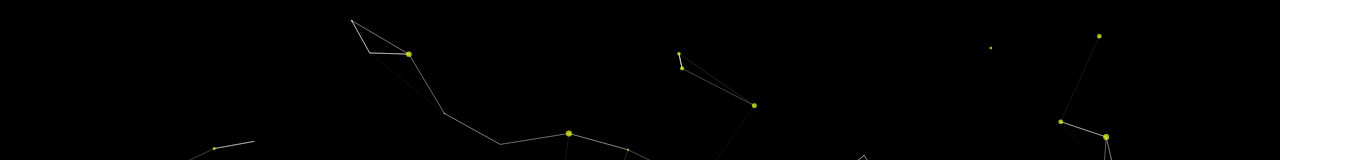
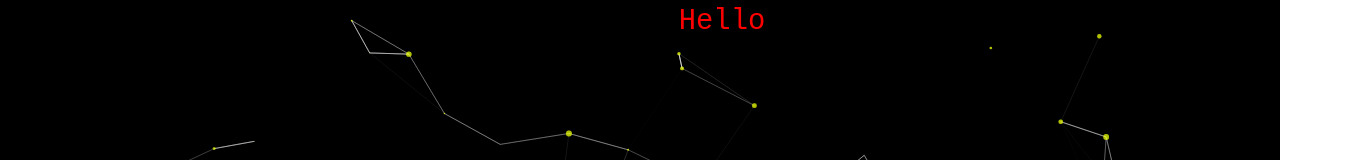
Before and after one commit to banaboi/Portfolio-Website, a React (Create React App) app: page / in a window 1280 px wide. Shown: the top 160 px of the page, 1362 px wide, since content can reach past the window. Built offline with nearby package versions, Linux system fonts and the light colour scheme; a web font is replaced by a local one.

Commit message:
Refactored code into seperate components

```diff
--- a/package.json
+++ b/package.json
@@ -15,6 +15,7 @@
         "@types/react": "^17.0.38",
         "@types/react-dom": "^17.0.11",
         "bootstrap": "^5.1.3",
+        "node-sass": "^7.0.1",
         "react": "^17.0.2",
         "react-bootstrap": "^2.1.0",
         "react-dom": "^17.0.2",
--- a/src/App.css
+++ b/src/App.scss
@@ -48,7 +48,7 @@
     width: 100%;
 }
 
-.headline {
+.titlePage {
     position: absolute;
 }
 
@@ -59,3 +59,7 @@
 .link {
     color: white;
 }
+
+.experiencePage {
+    position: "absolute";
+}
--- a/src/App.tsx
+++ b/src/App.tsx
@@ -1,82 +1,17 @@
 import React, { useState } from "react";
-import logo from "./logo.svg";
-import "./App.css";
+import "./App.scss";
 import "bootstrap/dist/css/bootstrap.css";
-import Particles from "react-tsparticles";
-import useWindowDimensions from "./utilities/useWindowDimensions";
 import { Container } from "react-bootstrap";
-import options from "../src/tsparticlesconfig";
 
-import { FontAwesomeIcon } from "@fortawesome/react-fontawesome";
-import { library } from "@fortawesome/fontawesome-svg-core";
-import { faEnvelope } from "@fortawesome/free-solid-svg-icons";
-import { faLinkedin, faGithub } from "@fortawesome/free-brands-svg-icons";
+import TitlePage from "../src/components/TitlePage";
+import ExperiencePage from "../src/components/ExperiencePage";
 
 const App = () => {
-    const [counter, setCounter] = useState(0);
-
-    const { height, width } = useWindowDimensions();
-
-    const headlineStyle = {
-        color: "white",
-        width: width,
-        height: height * 0.2,
-        top: "30%",
-        left: 0,
-    };
-
-    const professionStyle = {
-        fontStyle: "italic",
-        fontWeight: 10,
-        fontSize: "5vw",
-    };
-
-    const nameStyle = {
-        fontSize: "10vw",
-        fontStyle: "bold",
-    };
-
-    const socialsStlye = {
-        width: width,
-        height: height * 0.2,
-        color: "white",
-    };
-
-    const fontAwesomeIconStyles = {
-        height: "4vw",
-        width: "4vw",
-        padding: "0.4vw",
-    };
-
     return (
         <div className="App">
-            <Particles className="particles" options={options}></Particles>
             <Container>
-                <div className="headline" style={headlineStyle}>
-                    <h1 style={nameStyle}>Luke Banicevic</h1>
-                    <h2 style={professionStyle}>Software Engineer</h2>
-                    <div className="socials" style={socialsStlye}>
-                        <a
-                            className="link"
-                            href="https://www.linkedin.com/in/luke-banicevic-30860115b/"
-                        >
-                            <FontAwesomeIcon
-                                style={fontAwesomeIconStyles}
-                                icon={faLinkedin}
-                            />
-                        </a>
-                        <a className="link" href="https://github.com/banaboi">
-                            <FontAwesomeIcon
-                                style={fontAwesomeIconStyles}
-                                icon={faGithub}
-                            />
-                        </a>
-                        <FontAwesomeIcon
-                            style={fontAwesomeIconStyles}
-                            icon={faEnvelope}
-                        />
-                    </div>
-                </div>
+                <TitlePage />
+                <ExperiencePage />
             </Container>
         </div>
     );
--- /dev/null
+++ b/src/components/ExperiencePage.tsx
@@ -0,0 +1,21 @@
+import React, { useState } from "react";
+import "../App.scss";
+import "bootstrap/dist/css/bootstrap.css";
+import useWindowDimensions from "../utilities/useWindowDimensions";
+
+const ExperiencePage = () => {
+    const { height, width } = useWindowDimensions();
+
+    const experiencePageStyle = {
+        width: width,
+        color: "red",
+    };
+
+    return (
+        <div className="experiencePage" style={experiencePageStyle}>
+            Hello
+        </div>
+    );
+};
+
+export default ExperiencePage;
--- /dev/null
+++ b/src/components/TitlePage.tsx
@@ -0,0 +1,81 @@
+import React from "react";
+import "../App.scss";
+import "bootstrap/dist/css/bootstrap.css";
+import useWindowDimensions from "../utilities/useWindowDimensions";
+import Particles from "react-tsparticles";
+import options from "../tsparticlesconfig";
+
+import { FontAwesomeIcon } from "@fortawesome/react-fontawesome";
+import { faEnvelope } from "@fortawesome/free-solid-svg-icons";
+import { faLinkedin, faGithub } from "@fortawesome/free-brands-svg-icons";
+
+const TitlePage = () => {
+    const { height, width } = useWindowDimensions();
+
+    const titlePageStyle = {
+        color: "white",
+        width: width,
+        height: height * 0.2,
+        top: "30%",
+        left: 0,
+    };
+
+    const professionStyle = {
+        fontStyle: "italic",
+        fontWeight: 10,
+        fontSize: "5vw",
+    };
+
+    const nameStyle = {
+        fontSize: "10vw",
+        fontStyle: "bold",
+    };
+
+    const socialsStlye = {
+        width: width,
+        height: height * 0.2,
+        color: "white",
+    };
+
+    const fontAwesomeIconStyles = {
+        height: "4vw",
+        width: "4vw",
+        padding: "0.4vw",
+    };
+
+    return (
+        <div className="titlePage" style={titlePageStyle}>
+            <Particles className="particles" options={options}></Particles>
+            <h1 style={nameStyle}>Luke Banicevic</h1>
+            <h2 style={professionStyle}>Software Engineer</h2>
+            <div className="socials" style={socialsStlye}>
+                <a
+                    className="link"
+                    target="_blank"
+                    href="https://www.linkedin.com/in/luke-banicevic-30860115b/"
+                >
+                    <FontAwesomeIcon
+                        style={fontAwesomeIconStyles}
+                        icon={faLinkedin}
+                    />
+                </a>
+                <a
+                    className="link"
+                    target="_blank"
+                    href="https://github.com/banaboi"
+                >
+                    <FontAwesomeIcon
+                        style={fontAwesomeIconStyles}
+                        icon={faGithub}
+                    />
+                </a>
+                <FontAwesomeIcon
+                    style={fontAwesomeIconStyles}
+                    icon={faEnvelope}
+                />
+            </div>
+        </div>
+    );
+};
+
+export default TitlePage;
--- a/src/index.tsx
+++ b/src/index.tsx
@@ -1,6 +1,6 @@
 import React from "react";
 import ReactDOM from "react-dom";
-import "./index.css";
+import "./index.scss";
 import App from "./App";
 import reportWebVitals from "./reportWebVitals";
 import "bootstrap/dist/css/bootstrap.css";
```
Also changed, not shown: src/index.scss (renamed from src/index.css), 1 other file (tests, documents, lock files or other folders).
